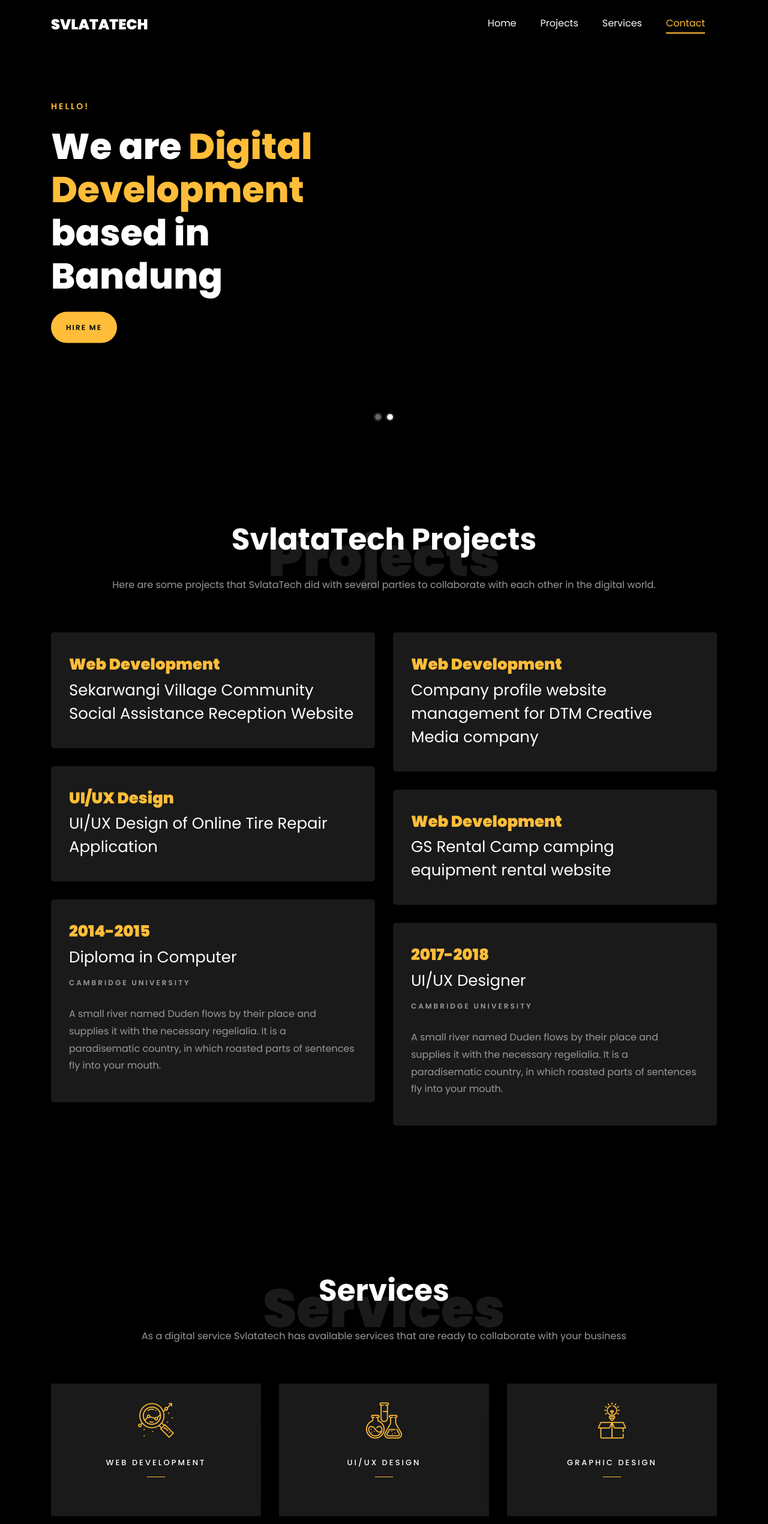
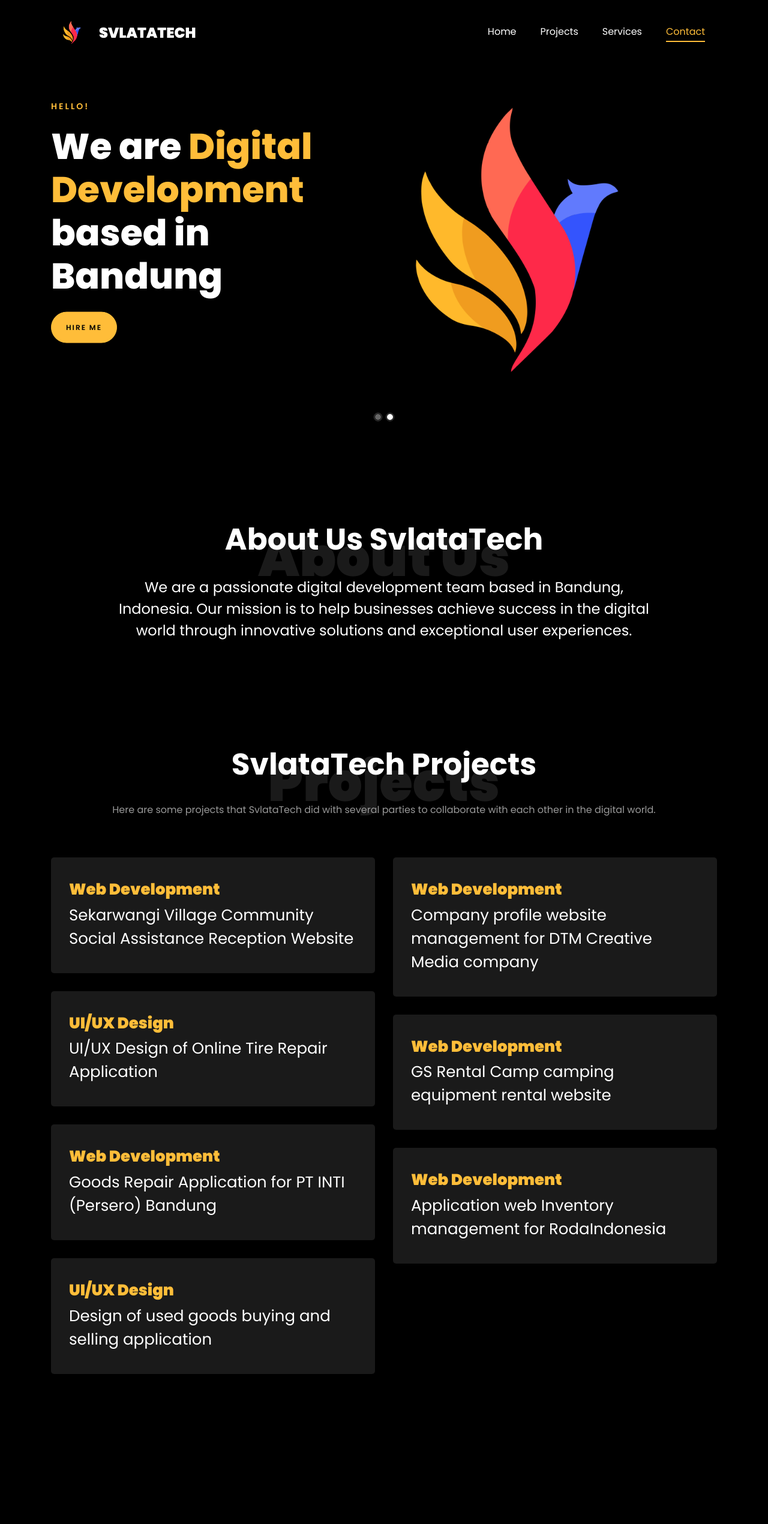
Before and after one commit to svlatatech/svlatatech.github.io, a plain HTML site: page index.html in a window 1280 px wide. Shown: the top 2540 px of the page at 60% size. Drawn offline with Linux system fonts and the light colour scheme; files whose address does not match are found by name.

Commit message:
update 19:07

```diff
--- a/index.html
+++ b/index.html
@@ -19,7 +19,10 @@
   <body data-spy="scroll" data-target=".site-navbar-target" data-offset="300">
     <nav class="navbar navbar-expand-lg navbar-dark ftco_navbar ftco-navbar-light site-navbar-target" id="ftco-navbar">
 	    <div class="container">
-	      <a class="navbar-brand" href="index.html">SvlataTech</a>
+	      <a class="navbar-brand d-flex align-items-center" href="index.html">
+			<img src="images/logo1.png" alt="SvlataTech Logo" class="img-fluid" style="max-height:70px; margin-right:10px;">
+			<span>SvlataTech</span>
+		</a>
 	      <button class="navbar-toggler js-fh5co-nav-toggle fh5co-nav-toggle" type="button" data-toggle="collapse" data-target="#ftco-nav" aria-controls="ftco-nav" aria-expanded="false" aria-label="Toggle navigation">
 	        <span class="oi oi-menu"></span> Menu
 	      </button>
@@ -59,7 +62,7 @@
 	      	<div class="overlay"></div>
 	        <div class="container">
 	          <div class="row d-flex no-gutters slider-text align-items-end justify-content-end" data-scrollax-parent="true">
-	          	<div class="one-third js-fullheight order-md-last img" style="background-image:url(images/);">
+	          	<div class="one-third js-fullheight order-md-last img" style="background-image:url(images/logo1.png);">
 	          		<div class="overlay"></div>
 	          	</div>
 		          <div class="one-forth d-flex align-items-center ftco-animate" data-scrollax=" properties: { translateY: '70%' }">
@@ -74,6 +77,18 @@
 	      </div>
 	    </div>
     </section>
+
+	<section class="ftco-section ftco-no-pb" id="resume-section">
+    	<div class="container">
+    		<div class="row justify-content-center pb-5">
+          <div class="col-md-10 heading-section text-center ftco-animate">
+          	<h1 class="big big-2">About Us</h1>
+            <h2 class="mb-4">About Us SvlataTech</h2>
+            <h4>We are a passionate digital development team based in Bandung, Indonesia. Our mission is to help businesses achieve success in the digital world through innovative solutions and exceptional user experiences.</h4>
+          </div>
+        </div>
+    </section>
+
     <section class="ftco-section ftco-no-pb" id="resume-section">
     	<div class="container">
     		<div class="row justify-content-center pb-5">
@@ -94,10 +109,12 @@
     					<h2>UI/UX Design of Online Tire Repair Application</h2>
     				</div>
     				<div class="resume-wrap ftco-animate">
-    					<span class="date">2014-2015</span>
-    					<h2>Diploma in Computer</h2>
-    					<span class="position">Cambridge University</span>
-    					<p class="mt-4">A small river named Duden flows by their place and supplies it with the necessary regelialia. It is a paradisematic country, in which roasted parts of sentences fly into your mouth.</p>
+    					<span class="date">Web Development</span>
+    					<h2>Goods Repair Application for PT INTI (Persero) Bandung</h2>
+    				</div>
+					<div class="resume-wrap ftco-animate">
+    					<span class="date">UI/UX Design</span>
+    					<h2>Design of used goods buying and selling application</h2>
     				</div>
     			</div>
     			<div class="col-md-6">
@@ -110,10 +127,8 @@
     					<h2>GS Rental Camp camping equipment rental website</h2>
     				</div>
     				<div class="resume-wrap ftco-animate">
-    					<span class="date">2017-2018</span>
-    					<h2>UI/UX Designer</h2>
-    					<span class="position">Cambridge University</span>
-    					<p class="mt-4">A small river named Duden flows by their place and supplies it with the necessary regelialia. It is a paradisematic country, in which roasted parts of sentences fly into your mouth.</p>
+    					<span class="date">Web Development</span>
+    					<h2>Application web Inventory management for RodaIndonesia</h2>
     				</div>
     			</div>
     		</div>
@@ -240,14 +255,14 @@
       <div class="container align-items-center">
         <div class="row justify-content-center mb-5 pb-5">
           <div class="col-md-7 heading-section text-center ftco-animate">
-            <h1 class="big big-2">Are</h1>
-            <h2 class="mb-4">We Are</h2>
+            <h1 class="big big-2">We Are</h1>
+            <h2 class="mb-4">We Are SvlataTech</h2>
           </div>
         </div>
         <div class="row d-flex align-items-center justify-content-center">
           <div class="col-md-4 d-flex ftco-animate">
           	<div class="blog-entry justify-content-end">
-              <a href="single.html" class="block-20" style="background-image: url('images/image_2.jpg');">
+              <a href="single.html" class="block-20" style="background-image: url('images/belermars.jpeg');">
               </a>
               <div class="text mt-3 float-right d-block">
               	<div class="d-flex align-items-center mb-3 meta">
@@ -288,9 +303,9 @@
               <h2 class="ftco-heading-2">Links</h2>
               <ul class="list-unstyled">
                 <li><a href="#"><span class="icon-long-arrow-right mr-2"></span>Home</a></li>
-                <li><a href="#"><span class="icon-long-arrow-right mr-2"></span>Projects</a></li>
-                <li><a href="#"><span class="icon-long-arrow-right mr-2"></span>Services</a></li>
-                <li><a href="#"><span class="icon-long-arrow-right mr-2"></span>Contact</a></li>
+                <li><a href="#resume-section"><span class="icon-long-arrow-right mr-2"></span>Projects</a></li>
+                <li><a href="#services-section"><span class="icon-long-arrow-right mr-2"></span>Services</a></li>
+                <li><a href="#contact-section"><span class="icon-long-arrow-right mr-2"></span>Contact</a></li>
               </ul>
             </div>
           </div>
@@ -298,9 +313,9 @@
              <div class="ftco-footer-widget mb-4">
               <h2 class="ftco-heading-2">Services</h2>
               <ul class="list-unstyled">
-                <li><a href="#"><span class="icon-long-arrow-right mr-2"></span>Web Development</a></li>
-                <li><a href="#"><span class="icon-long-arrow-right mr-2"></span>UI/UX Design</a></li>
-                <li><a href="#"><span class="icon-long-arrow-right mr-2"></span>Graphic Design</a></li>
+                <li><a><span class=""></span>Web Development</a></li>
+                <li><a><span class=""></span>UI/UX Design</a></li>
+                <li><a><span class=""></span>Graphic Design</a></li>
               </ul>
             </div>
           </div>
@@ -310,8 +325,8 @@
             	<div class="block-23 mb-3">
 	              <ul>
 	                <li><span class="icon icon-map-marker"></span><span class="text">Bandung, Indonesia</span></li>
-	                <li><a href="#"><span class="icon icon-phone"></span><span class="text">+62 123 4567 890</span></a></li>
-	                <li><a href="#"><span class="icon icon-envelope"></span><span class="text">svlatatech@gmail.com</span></a></li>
+	                <li><a><span class="icon icon-phone"></span><span class="text">+62 123 4567 890</span></a></li>
+	                <li><a><span class="icon icon-envelope"></span><span class="text">svlatatech@gmail.com</span></a></li>
 	              </ul>
 	            </div>
             </div>
```
Also changed, not shown: images/belermars.jpeg (added), images/mat.jpeg.
